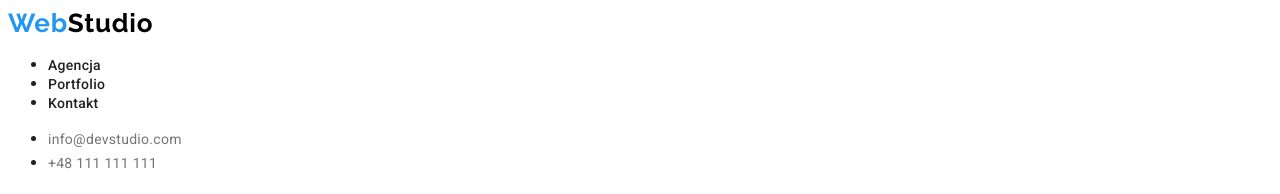
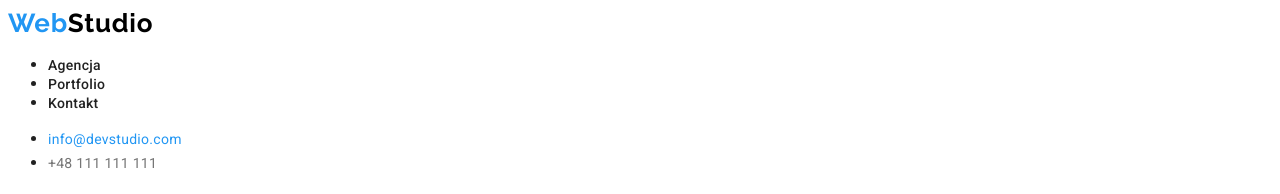
Before and after one commit to DagmaraSobczak/goit-markup-hw-02, a plain HTML site: page index.html in a window 1280 px wide. In both pictures the pointer is over the link "info@devstudio.com". Shown: the top 194 px of the page. Drawn offline with Linux system fonts and the light colour scheme.

Commit message:
Update style.css

```diff
--- a/css/style.css
+++ b/css/style.css
@@ -62,7 +62,7 @@ text-decoration: none ;
 
 
 }
-.menu:hover{
+.menu:hover {
    color: #2196F3;
 }
 
@@ -99,5 +99,9 @@ figcaption span {
 color: #757575;
 line-height: 1.8
 letter-spacing: 0.03em;
- font-size: 16px;
+font-size: 16px;
 }
+
+.dane-adresowe:hover {
+   color: #2196F3;
+}
```
